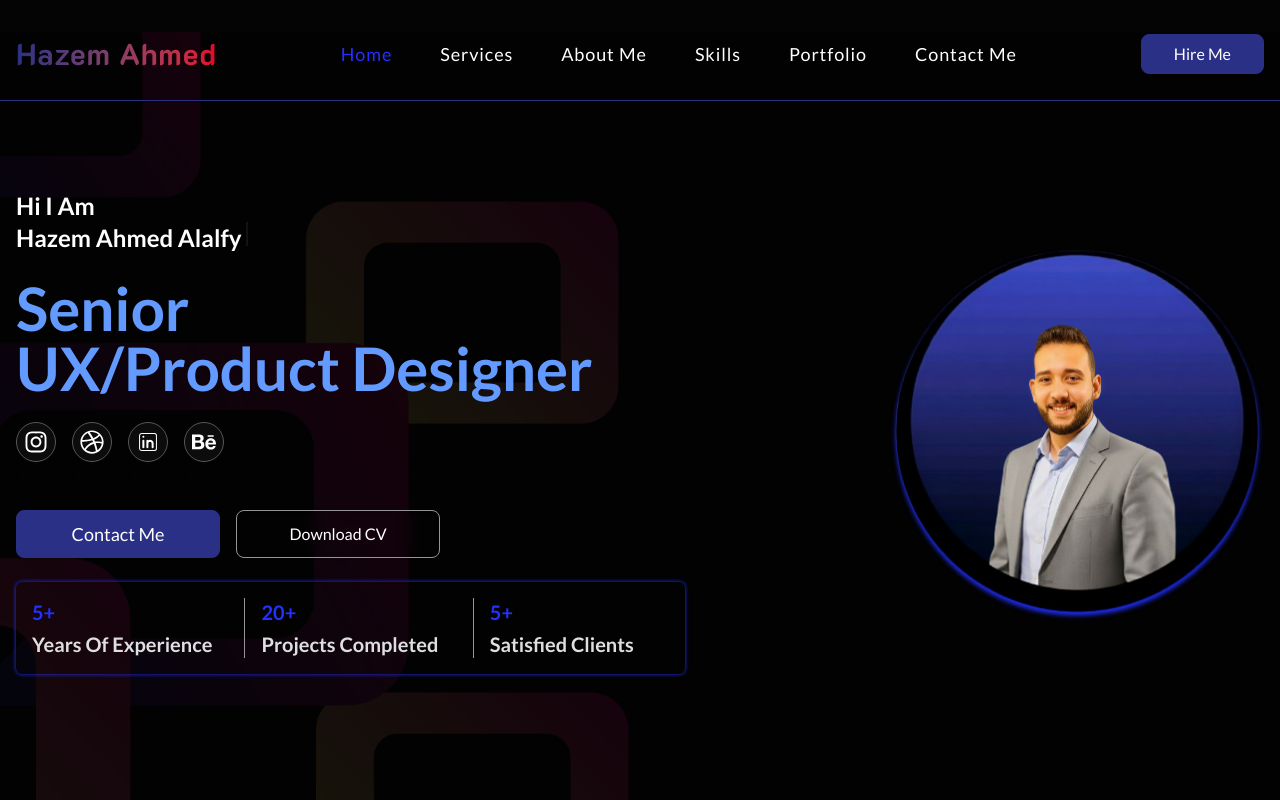
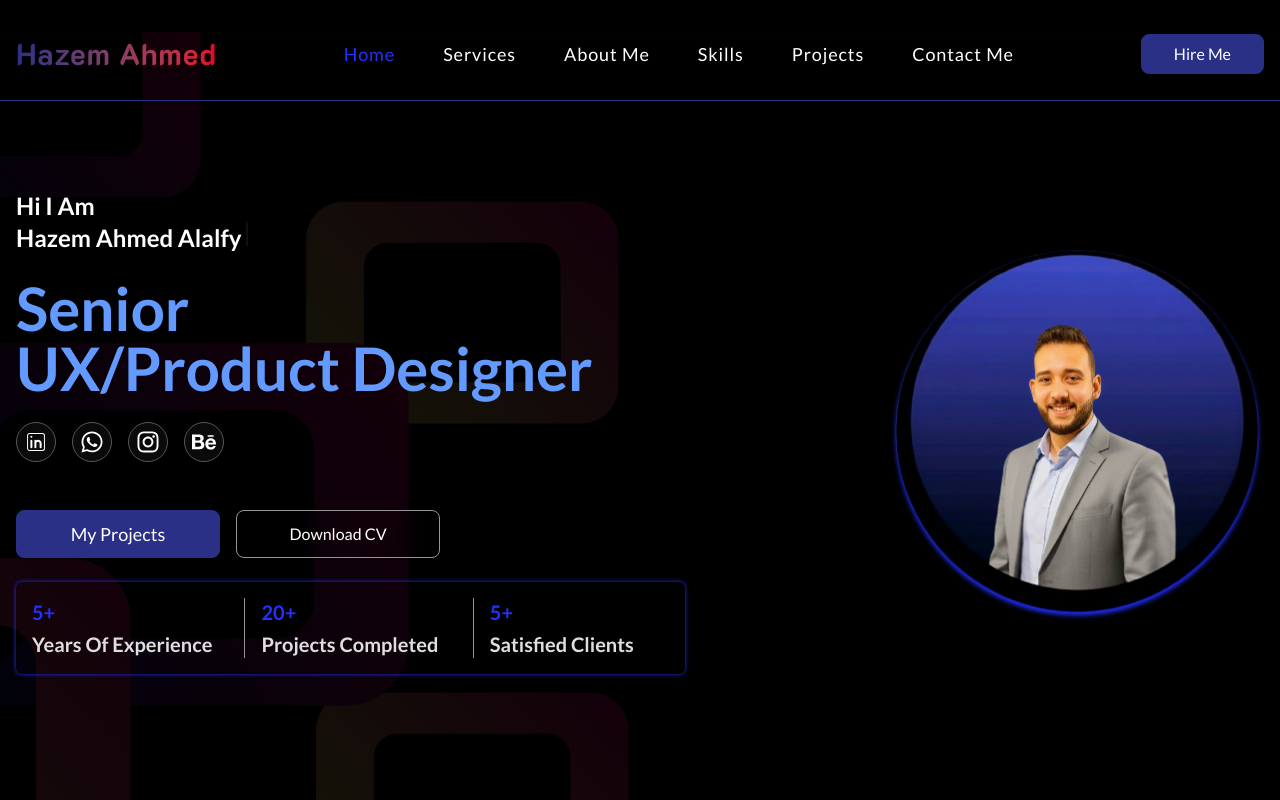
Before and after one commit to MinaEzz/Hazem-Ahmed-UIUX-Portfolio, a Next.js app: page / in a window 1280 px wide. Shown: the top 800 px of the page. Built offline with nearby package versions, Linux system fonts and the light colour scheme.

Commit message:
fix: added social media links - added whatsapp icon - fix text alignment in about section

```diff
--- a/src/app/globals.css
+++ b/src/app/globals.css
@@ -2,7 +2,7 @@
 
 :root {
   /* Colors */
-  --background: #121212;
+  --background: #000000;
   --primary: #2231ff;
 }
 
--- a/src/components/about-section/text-section/TextSection.component.tsx
+++ b/src/components/about-section/text-section/TextSection.component.tsx
@@ -5,7 +5,7 @@ import { FiDownload } from "react-icons/fi";
 export default function TextSection() {
   return (
     <div className="max-lg:w-full w-[50%] flex flex-col max-lg:items-center gap-6">
-      <p className="text-lg text-[#D7D1D1] capitalize font-medium text-justify">
+      <p className="text-lg text-[#D7D1D1] capitalize font-medium lg:text-justify text-center">
         I’m a passionate UX/UI designer dedicated to crafting user-centered
         digital experiences that are both functional and visually engaging. With
         a strong foundation in human-centered design principles, I bridge the
--- a/src/components/common/footer/Footer.component.tsx
+++ b/src/components/common/footer/Footer.component.tsx
@@ -7,7 +7,7 @@ export default function Footer() {
       <FooterHeader />
       <FooterBody />
 
-      <div className="max-md:w-[90%] lg:w-[50%] w-[70%] border-t border-[#707070] pt-4 flex flex-col text-base text-[#707070] font-bold text-center">
+      <div className="max-md:w-[90%] lg:w-[50%] w-[70%] border-t border-[#707070] pt-4 flex flex-col text-base text-[#C4C2C2] font-normal text-center">
         <p>Designed by Hazem Ahmed UI/UX designer</p>
         <p>Developed by Mina Ezzat Full-Stack Developer</p>
       </div>
--- a/src/components/common/footer/footer-body/contact-item/ContactItem.component.tsx
+++ b/src/components/common/footer/footer-body/contact-item/ContactItem.component.tsx
@@ -10,7 +10,7 @@ export default function ContactItem({
   return (
     <a
       href={href}
-      className="w-fit flex items-center gap-2 text-[#959595] text-base font-bold"
+      className="w-fit flex items-center gap-2 text-[#C4C2C2] text-base font-bold"
       title={title}
     >
       {React.cloneElement(icon, { className: "w-4 h-4" })}
--- a/src/components/common/footer/footer-header/FooterHeader.component.tsx
+++ b/src/components/common/footer/footer-header/FooterHeader.component.tsx
@@ -18,7 +18,7 @@ export default function FooterHeader() {
               <li key={link.title}>
                 <a
                   href={link.href}
-                  className={`text-lg text-[#959595] capitalize  font-medium tracking-wider`}
+                  className={`text-lg text-[#C4C2C2] capitalize  font-medium tracking-wider`}
                 >
                   {link.title}
                 </a>
--- a/src/components/hero-section/text-section/TextSection.component.tsx
+++ b/src/components/hero-section/text-section/TextSection.component.tsx
@@ -38,10 +38,10 @@ export default function TextSection() {
         <Button
           variant="default"
           size="lg"
-          href="#contact"
+          href="#projects"
           className="w-[12.75rem]"
         >
-          Contact Me
+          My Projects
         </Button>
         <Button
           variant="outlined"
--- a/src/components/portfolio-section/PortfolioSection.component.tsx
+++ b/src/components/portfolio-section/PortfolioSection.component.tsx
@@ -10,7 +10,7 @@ export default function PortfolioSection() {
   const screenSize = useScreenSize();
   return (
     <section
-      id="portfolio"
+      id="projects"
       aria-labelledby="portfolio-heading"
       className="w-full pd-y-s"
     >
--- a/src/components/skills-section/skill-item/SkillItem.component.tsx
+++ b/src/components/skills-section/skill-item/SkillItem.component.tsx
@@ -94,7 +94,7 @@ export default function SkillItem({
       </div>
 
       <div className="flex flex-col items-center text-center gap-0 font-bold">
-        <span className="text-3xl text-[#2231FF]">{Math.round(progress)}%</span>
+        <span className="text-3xl text-white">{Math.round(progress)}%</span>
         <h4 className="text-2xl text-[#959595] capitalize">{title}</h4>
       </div>
     </div>
--- a/src/data/index.tsx
+++ b/src/data/index.tsx
@@ -1,5 +1,5 @@
 import { CiLinkedin } from "react-icons/ci";
-import { FaInstagram, FaDribbble, FaBehance } from "react-icons/fa6";
+import { FaInstagram, FaBehance, FaWhatsapp } from "react-icons/fa6";
 import { FaRegEnvelope } from "react-icons/fa";
 import { FiPhone } from "react-icons/fi";
 import { FaFigma } from "react-icons/fa";
@@ -31,8 +31,8 @@ export const NAVIGATION_LINKS = [
     href: "#skills",
   },
   {
-    title: "Portfolio",
-    href: "#portfolio",
+    title: "Projects",
+    href: "#projects",
   },
   {
     title: "Contact Me",
@@ -42,24 +42,29 @@ export const NAVIGATION_LINKS = [
 
 export const SOCIAL_MEDIA = [
   {
+    title: "Linkedin",
+    icon: <CiLinkedin />,
+    href: "https://www.linkedin.com/in/hazem-ahmed879",
+  },
+  {
+    title: "WhatsApp",
+    icon: <FaWhatsapp />,
+    href: "https://wa.me/+201092190750",
+  },
+  {
     title: "Instagram",
     icon: <FaInstagram />,
-    href: "",
+    href: "https://www.instagram.com/hazemahmed8384",
   },
-  {
-    title: "Dribbble",
-    icon: <FaDribbble />,
-    href: "",
-  },
-  {
-    title: "Linkedin",
-    icon: <CiLinkedin />,
-    href: "",
-  },
+  // {
+  //   title: "Dribble",
+  //   icon: <FaDribbble />,
+  //   href: "",
+  // },
   {
     title: "Behance",
     icon: <FaBehance />,
-    href: "",
+    href: "https://www.behance.net/hazemahmed82",
   },
 ];
 
@@ -222,18 +227,18 @@ export const PROJECTS = [
 export const CATEGORIES = [
   {
     label: "Web Design",
-    id: "web-app",
+    id: "web_app",
   },
   {
     label: "Mobile App Design",
-    id: "mobile-app",
+    id: "mobile_app",
   },
   {
     label: "Control Panel Design",
-    id: "control-panel",
+    id: "control_panel",
   },
   {
     label: "PACS System Design",
-    id: "pacs-system",
+    id: "pacs_system",
   },
 ];
```
